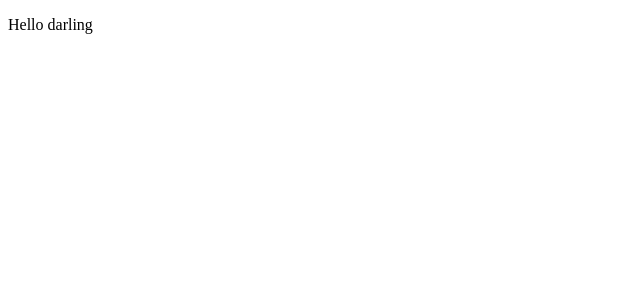
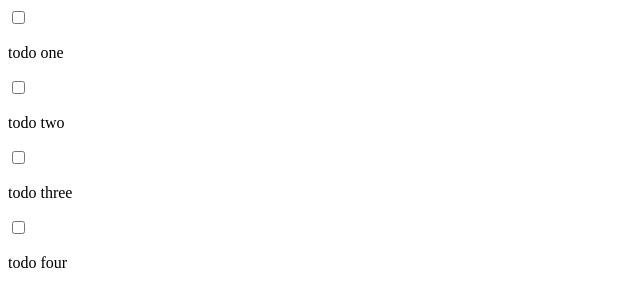
Before and after one commit to tinevancorenland/todolist, a React (Create React App) app: page / in a window 1280 px wide. Shown: the top 306 px of the page, without its empty margins (0-640 px from the left). Built offline with nearby package versions, Linux system fonts and the light colour scheme.

Commit message:
add four checkboxes + todos to App component

```diff
--- a/src/App.js
+++ b/src/App.js
@@ -4,7 +4,14 @@ import React from 'react';
 function App() {
   return (
     <div>
-      <p>Hello darling</p>
+      <input type="checkbox"/>
+      <p>todo one</p>
+      <input type="checkbox"/>
+      <p>todo two</p>
+      <input type="checkbox"/>
+      <p>todo three</p>
+      <input type="checkbox"/>
+      <p>todo four</p>
     </div>
   );
 }
```
